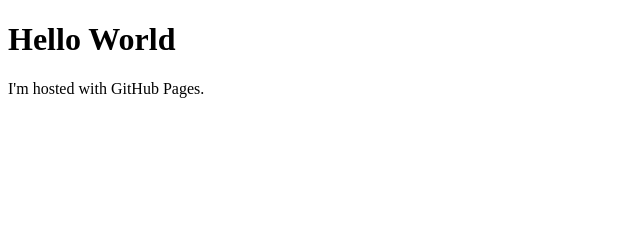
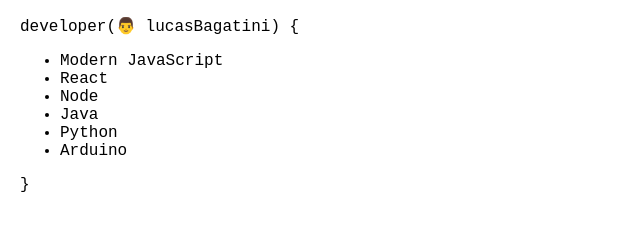
Before and after one commit to lucasbagatini/lucasbagatini.github.io, a plain HTML site: page index.html in a window 1280 px wide. Shown: the whole page, without its empty margins (0-640 px from the left). Drawn offline with Linux system fonts and the light colour scheme.

Commit message:
Update index.html

```diff
--- a/index.html
+++ b/index.html
@@ -1,7 +1,26 @@
 <!DOCTYPE html>
 <html>
+<head>
+	<style type="text/css">
+		body {
+			font-family: 'Courier New';
+			margin: 10px 20px 10px 20px;
+		}
+	</style>
+	<title>Lucas Bagatini - Developer</title>
+</head>
 <body>
-<h1>Hello World</h1>
-<p>I'm hosted with GitHub Pages.</p>
+	<div>
+		<p>developer(👨 lucasBagatini) {</p>
+		<ul>
+			<li>Modern JavaScript</li>
+			<li>React</li>
+			<li>Node</li>
+			<li>Java</li>
+			<li>Python</li>
+			<li>Arduino</li>
+		</ul>
+		<p>}</p>
+	</div>
 </body>
 </html>
```
